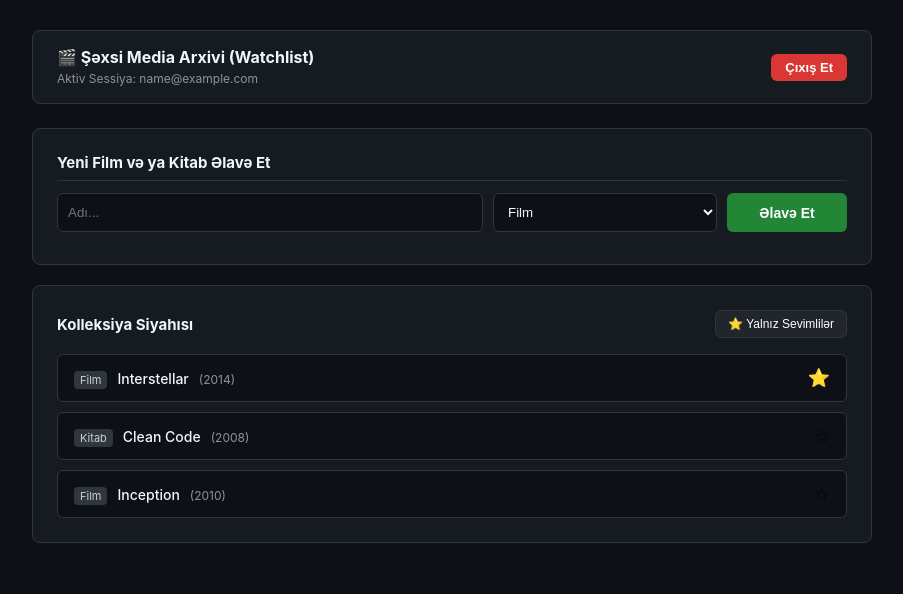
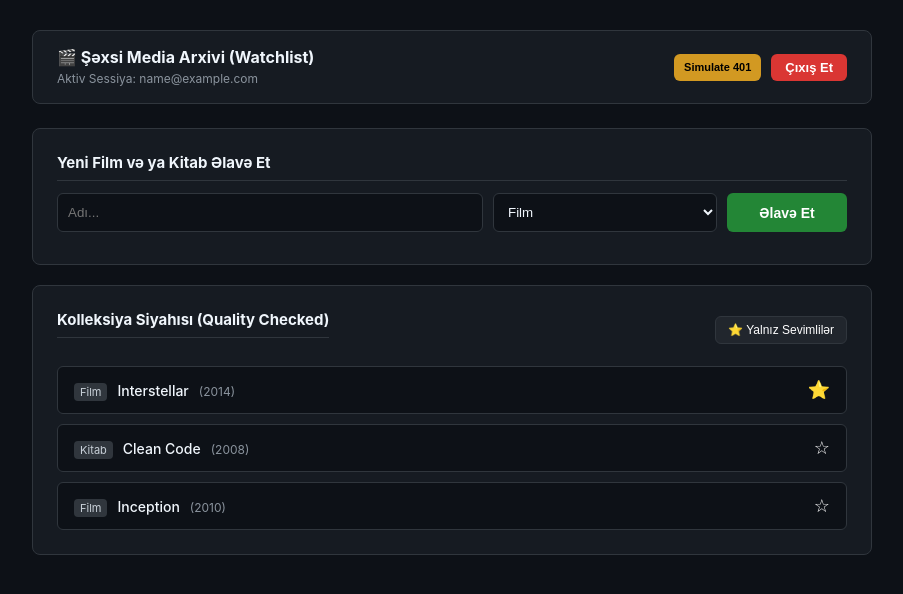
Before and after one commit to IlaheAzimova/reactapp-week4, a React (Vite) app: page /dashboard in a window 1280 px wide. Both pictures are taken after typing "name@example.com", "Sample123" into the empty fields and a click on the button "Daxil Ol". Shown: the top 594 px of the page, without its empty margins (188-1091 px from the left). Built offline with nearby package versions, Linux system fonts and the light colour scheme.

Commit message:
checkpoint 3- managing  global state

```diff
--- a/src/App.css
+++ b/src/App.css
@@ -242,6 +242,61 @@ body {
 .fav-toggle-btn {
   background: transparent;
   border: none;
+  color: white;
   cursor: pointer;
   font-size: 18px;
 }
+
+.nav-actions {
+  display: flex;
+  gap: 10px;
+}
+
+.btn-sim-401 {
+  background: #d29922;
+  color: #000;
+  border: none;
+  padding: 6px 10px;
+  border-radius: 6px;
+  font-size: 11px;
+  font-weight: bold;
+  cursor: pointer;
+}
+
+.panel-margin-bottom {
+  margin-bottom: 20px;
+}
+
+.btn-add-override {
+  width: 120px;
+  margin-top: 0;
+}
+
+.list-header-title {
+  margin: 0;
+  border: none;
+  padding: 0;
+}
+
+.filter-active {
+  background-color: #238636;
+  color: white;
+}
+
+.filter-inactive {
+  background-color: #21262d;
+  color: white;
+}
+
+.media-list-container {
+  display: flex;
+  flex-direction: column;
+  gap: 10px;
+}
+
+.empty-list-text {
+  color: #8b949e;
+  font-size: 13px;
+  text-align: center;
+  padding: 20px;
+}
--- a/src/App.jsx
+++ b/src/App.jsx
@@ -3,11 +3,13 @@ import { BrowserRouter, Routes, Route, Navigate } from 'react-router-dom';
 import ProtectedRoute from './routes/ProtectedRoute';
 import Login from './pages/Login';
 import Dashboard from './pages/Dashboard';
+import { MediaProvider } from './context/MediaContext';
 import './App.css';
 
 export default function App() {
     return (
         <BrowserRouter>
+            <MediaProvider>
                 <Routes>
                     <Route path="/" element={<Navigate to="/login" replace />} />
 
@@ -19,6 +21,7 @@ export default function App() {
 
                     <Route path="*" element={<Navigate to="/login" replace />} />
                 </Routes>
+            </MediaProvider>
         </BrowserRouter>
     );
 }
--- /dev/null
+++ b/src/context/MediaContext.jsx
@@ -0,0 +1,59 @@
+import React, { createContext, useContext, useReducer } from 'react';
+
+const MediaContext = createContext();
+
+const initialState = {
+    mediaList: [
+        { id: 1, title: 'Interstellar', type: 'Film', year: 2014, favorite: true },
+        { id: 2, title: 'Clean Code', type: 'Kitab', year: 2008, favorite: false },
+        { id: 3, title: 'Inception', type: 'Film', year: 2010, favorite: false }
+    ]
+};
+
+
+function mediaReducer(state, action) {
+    switch (action.type) {
+        case 'TOGGLE_FAVORITE':
+            return {
+                ...state,
+                mediaList: state.mediaList.map(item =>
+                    item.id === action.payload ? { ...item, favorite: !item.favorite } : item
+                )
+            };
+        case 'ADD_MEDIA':
+            return {
+                ...state,
+                mediaList: [action.payload, ...state.mediaList]
+            };
+        default:
+            return state;
+    }
+}
+
+export function MediaProvider({ children }) {
+    const [state, dispatch] = useReducer(mediaReducer, initialState);
+
+
+    const toggleFavorite = (id) => {
+        dispatch({ type: 'TOGGLE_FAVORITE', payload: id });
+    };
+
+    const addMedia = (title, type) => {
+        const newItem = {
+            id: Date.now(),
+            title,
+            type,
+            year: new Date().getFullYear(),
+            favorite: false
+        };
+        dispatch({ type: 'ADD_MEDIA', payload: newItem });
+    };
+
+    return (
+        <MediaContext.Provider value={{ mediaList: state.mediaList, toggleFavorite, addMedia }}>
+            {children}
+        </MediaContext.Provider>
+    );
+}
+
+export const useMedia = () => useContext(MediaContext);
--- a/src/pages/Dashboard.jsx
+++ b/src/pages/Dashboard.jsx
@@ -1,45 +1,36 @@
-import React, { useState } from 'react';
+import React, { useState, useCallback } from 'react';
 import { useNavigate } from 'react-router-dom';
+import { useMedia } from '../context/MediaContext';
 
 export default function Dashboard() {
     const navigate = useNavigate();
     const userEmail = localStorage.getItem('userEmail') || 'İstifadəçi';
 
-    const [mediaList, setMediaList] = useState([
-        { id: 1, title: 'Interstellar', type: 'Film', year: 2014, favorite: true },
-        { id: 2, title: 'Clean Code', type: 'Kitab', year: 2008, favorite: false },
-        { id: 3, title: 'Inception', type: 'Film', year: 2010, favorite: false }
-    ]);
+    const { mediaList, toggleFavorite, addMedia } = useMedia();
 
     const [title, setTitle] = useState('');
     const [type, setType] = useState('Film');
     const [showFavoritesOnly, setShowFavoritesOnly] = useState(false);
 
-    const handleLogout = () => {
+
+    const handleLogout = useCallback(() => {
         localStorage.removeItem('authToken');
         localStorage.removeItem('userEmail');
         navigate('/login', { replace: true });
-    };
+    }, [navigate]);
 
-    const toggleFavorite = (id) => {
-        setMediaList(mediaList.map(item =>
-            item.id === id ? { ...item, favorite: !item.favorite } : item
-        ));
-    };
+    const simulateTokenExpiration = useCallback(() => {
+        localStorage.removeItem('authToken');
+        localStorage.removeItem('userEmail');
+        alert('Token vaxtı bitdi (401 Unauthorized)! Login səhifəsinə yönləndirilirsiniz.');
+        navigate('/login', { replace: true });
+    }, [navigate]);
 
-    const handleAddMedia = (e) => {
+    const handleAddSubmit = (e) => {
         e.preventDefault();
         if (!title.trim()) return;
 
-        const newItem = {
-            id: Date.now(),
-            title: title.trim(),
-            type,
-            year: new Date().getFullYear(),
-            favorite: false
-        };
-
-        setMediaList([newItem, ...mediaList]);
+        addMedia(title.trim(), type);
         setTitle('');
     };
 
@@ -55,15 +46,24 @@ export default function Dashboard() {
                     <h3>🎬 Şəxsi Media Arxivi (Watchlist)</h3>
                     <span>Aktiv Sessiya: {userEmail}</span>
                 </div>
-                <button onClick={handleLogout} className="btn-logout">
-                    Çıxış Et
-                </button>
+
+                <div className="nav-actions">
+                    <button
+                        onClick={simulateTokenExpiration}
+                        className="btn-sim-401"
+                    >
+                        Simulate 401
+                    </button>
+
+                    <button onClick={handleLogout} className="btn-logout">
+                        Çıxış Et
+                    </button>
+                </div>
             </div>
 
-
-            <div className="panel-card" style={{ marginBottom: '20px' }}>
-                <h4 style={{ marginBottom: '12px' }}>Yeni Film və ya Kitab Əlavə Et</h4>
-                <form onSubmit={handleAddMedia}>
+            <div className="panel-card panel-margin-bottom">
+                <h4>Yeni Film və ya Kitab Əlavə Et</h4>
+                <form onSubmit={handleAddSubmit}>
                     <div className="media-form-row">
                         <input
                             type="text"
@@ -81,29 +81,27 @@ export default function Dashboard() {
                             <option value="Film">Film</option>
                             <option value="Kitab">Kitab</option>
                         </select>
-                        <button type="submit" className="btn-submit" style={{ width: '120px', marginTop: 0 }}>
+                        <button type="submit" className="btn-submit btn-add-override">
                             Əlavə Et
                         </button>
                     </div>
                 </form>
             </div>
 
-
             <div className="panel-card">
                 <div className="list-header-row">
-                    <h4 style={{ margin: 0, border: 'none', padding: 0 }}>Kolleksiya Siyahısı</h4>
+                    <h4 className="list-header-title">Kolleksiya Siyahısı (Quality Checked)</h4>
                     <button
                         onClick={() => setShowFavoritesOnly(!showFavoritesOnly)}
-                        className="filter-btn"
-                        style={{ backgroundColor: showFavoritesOnly ? '#238636' : '#21262d', color: 'white' }}
+                        className={`filter-btn ${showFavoritesOnly ? 'filter-active' : 'filter-inactive'}`}
                     >
                         {showFavoritesOnly ? '⭐ Bütün Siyahı' : '⭐ Yalnız Sevimlilər'}
                     </button>
                 </div>
 
-                <div style={{ display: 'flex', flexDirection: 'column', gap: '10px' }}>
+                <div className="media-list-container">
                     {displayedList.length === 0 ? (
-                        <p style={{ color: '#8b949e', fontSize: '13px', textAlign: 'center', padding: '20px' }}>Heç bir element tapılmadı.</p>
+                        <p className="empty-list-text">Heç bir element tapılmadı.</p>
                     ) : (
                         displayedList.map(item => (
                             <div key={item.id} className="media-item-card">
```
Also changed, not shown: 1 other file (tests, documents, lock files or other folders). Lines whose indentation alone changed are shown as unchanged.
